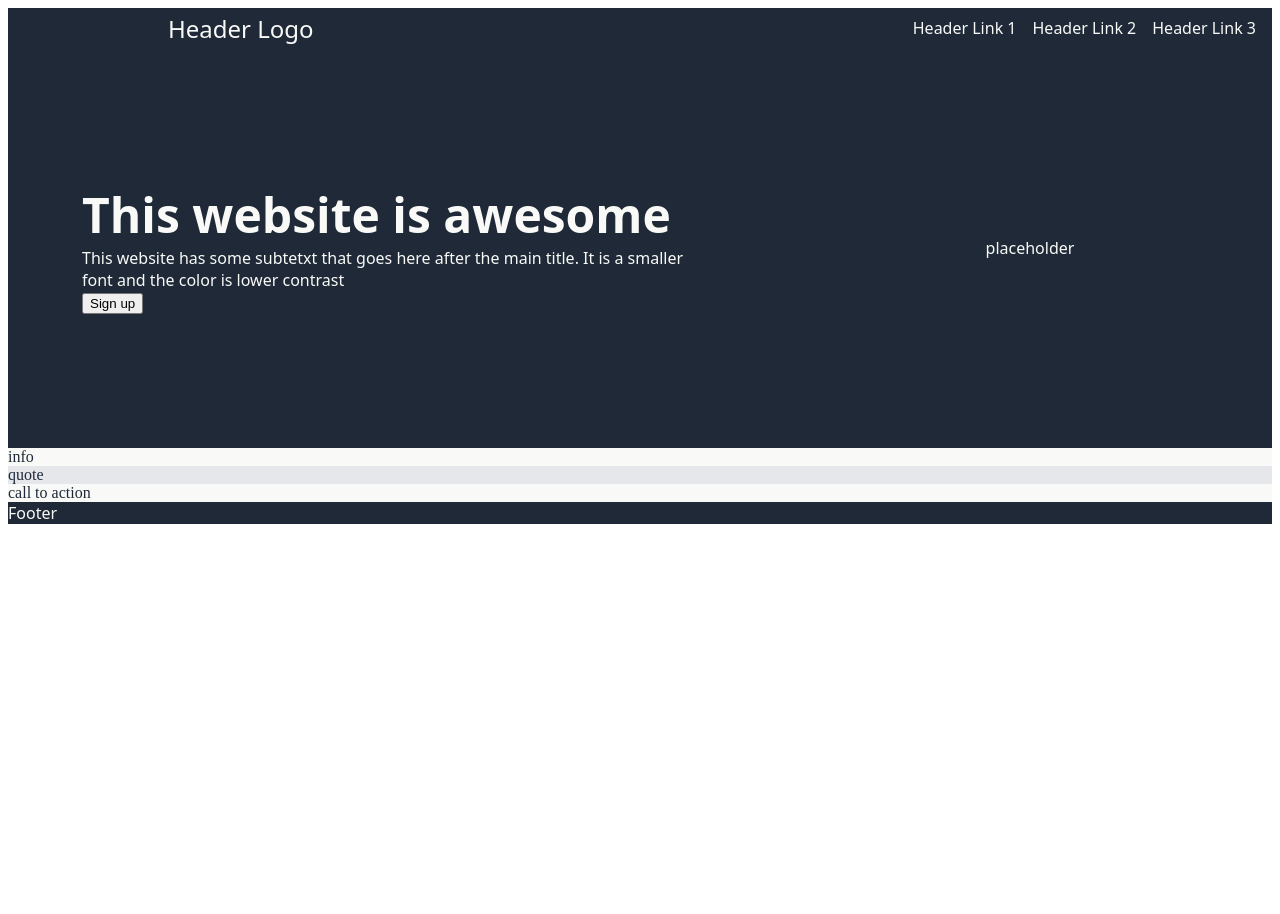
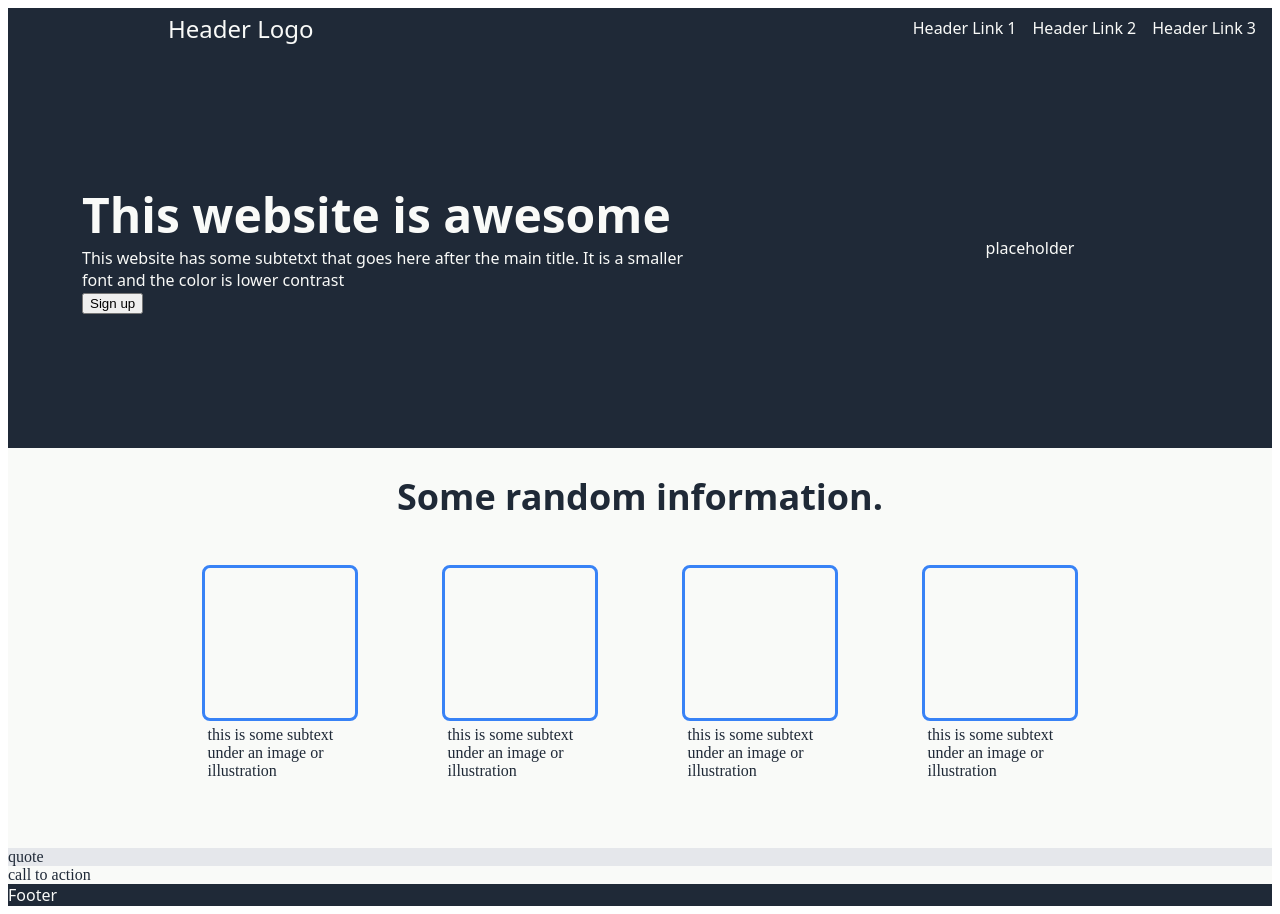
Before and after one commit to matthewabarnett/landing-page, a plain HTML site: page index.html in a window 1280 px wide. Before the commit the page ends 800 px from the top, so only its background shows below. Drawn offline with Linux system fonts and the light colour scheme.

Commit message:
added placeholders and subtext to index.html. Created the structure for the additional info section

```diff
--- a/index.html
+++ b/index.html
@@ -38,7 +38,42 @@
             placeholder
         </div>
     </div>
-    <div class="information">info</div>
+    <div class="information">
+        <div class="info-title">
+            Some random information.
+        </div>
+        <div class="info">
+            <div class="info-container">
+                <div class="square"></div>
+                <div class="subtext">
+                    this is some subtext under an image or illustration
+                </div>
+            </div>
+
+            <div class="info-container">
+                <div class="square"></div>
+                <div class="subtext">
+                    this is some subtext under an image or illustration
+                </div>
+            </div>
+
+            <div class="info-container">
+                <div class="square"></div>
+                <div class="subtext">
+                    this is some subtext under an image or illustration
+                </div>
+            </div>
+
+            <div class="info-container">
+                <div class="square"></div>
+                <div class="subtext">
+                    this is some subtext under an image or illustration
+                </div>
+            </div>
+
+        </div>
+
+    </div>
     <div class="about">quote</div>
     <div class="action">call to action</div>
 </body>
--- a/styles.css
+++ b/styles.css
@@ -86,3 +86,50 @@ nav {
     font-family: system-ui, -apple-system, BlinkMacSystemFont, 'Segoe UI', Roboto, Oxygen, Ubuntu, Cantarell, 'Open Sans', 'Helvetica Neue', sans-serif;
     color: #E5E7EB;
 }
+
+.information {
+    height: 50vh;
+    display: flex;
+    flex-direction: column;
+    justify-content: flex-start;
+    align-items: center;
+
+}
+
+.info-title {
+    font-family: system-ui, -apple-system, BlinkMacSystemFont, 'Segoe UI', Roboto, Oxygen, Ubuntu, Cantarell, 'Open Sans', 'Helvetica Neue', sans-serif;
+    font-size: 36px;
+    color: #1F2937;
+    font-weight: 900;
+    margin: 3vh;
+}
+
+.info {
+    display: flex;
+
+}
+
+.square {
+    height:150px;
+    width: 150px;
+    border: 3px  solid #3882f6;
+    background-color: #F9FAF8;
+    margin: 20px;
+    border-radius: 1vh;
+    margin-bottom: 5px;
+}
+
+
+.info-container {
+    display: flex;
+    flex-direction: column;
+    justify-content: space-around;
+    width: 30vh;
+    align-items: center;
+
+}
+
+.subtext {
+    width: 145px;
+    margin-top: 0px;
+}
```
